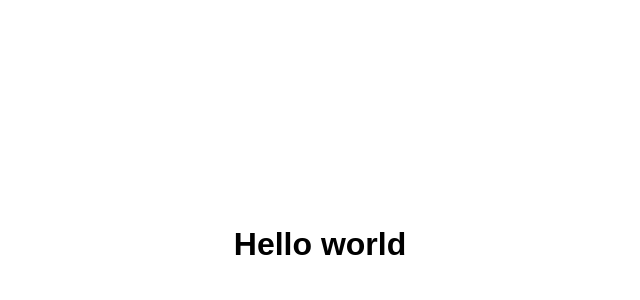
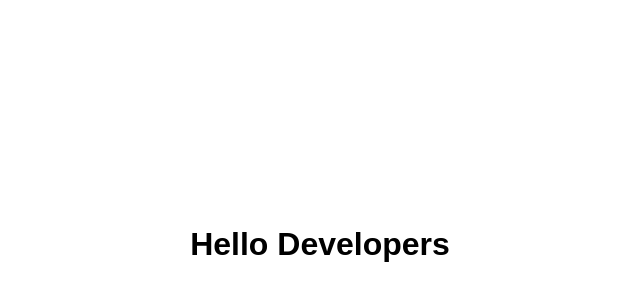
Before and after one commit to Kunal0721/excercise, a plain HTML site: page index.html in a window 1280 px wide. Shown: the part 116-416 px from the top of the page, without its empty margins (320-960 px from the left). Drawn offline with Linux system fonts and the light colour scheme.

Commit message:
changes happen

```diff
--- a/index.html
+++ b/index.html
@@ -7,7 +7,7 @@
     <link rel="stylesheet" href="style.css">
 </head>
 <body>
-    <h1>Hello world</h1>
+    <h1>Hello Developers</h1>
     <script src="script.js"></script>
 </body>
 </html>
```
